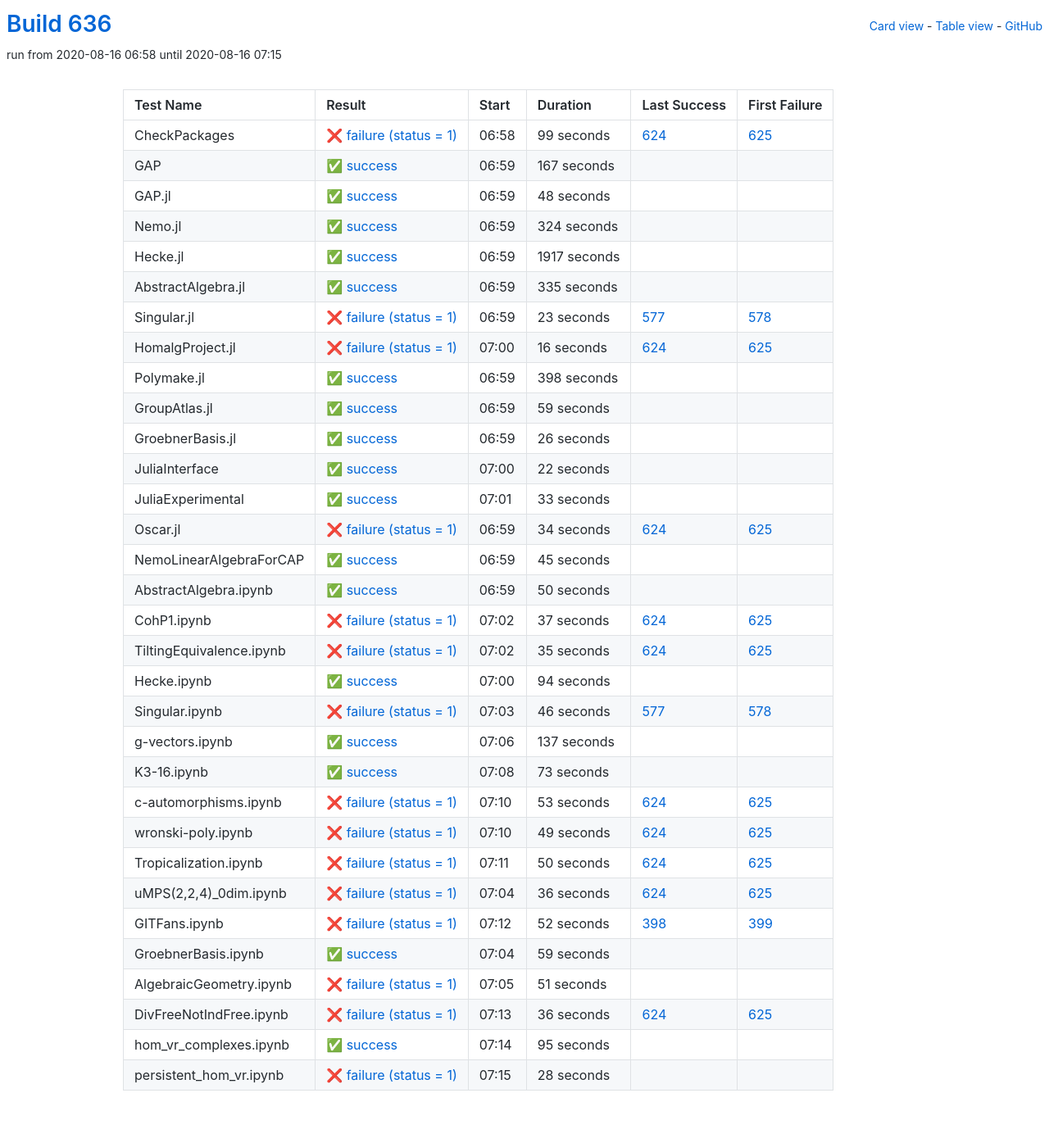
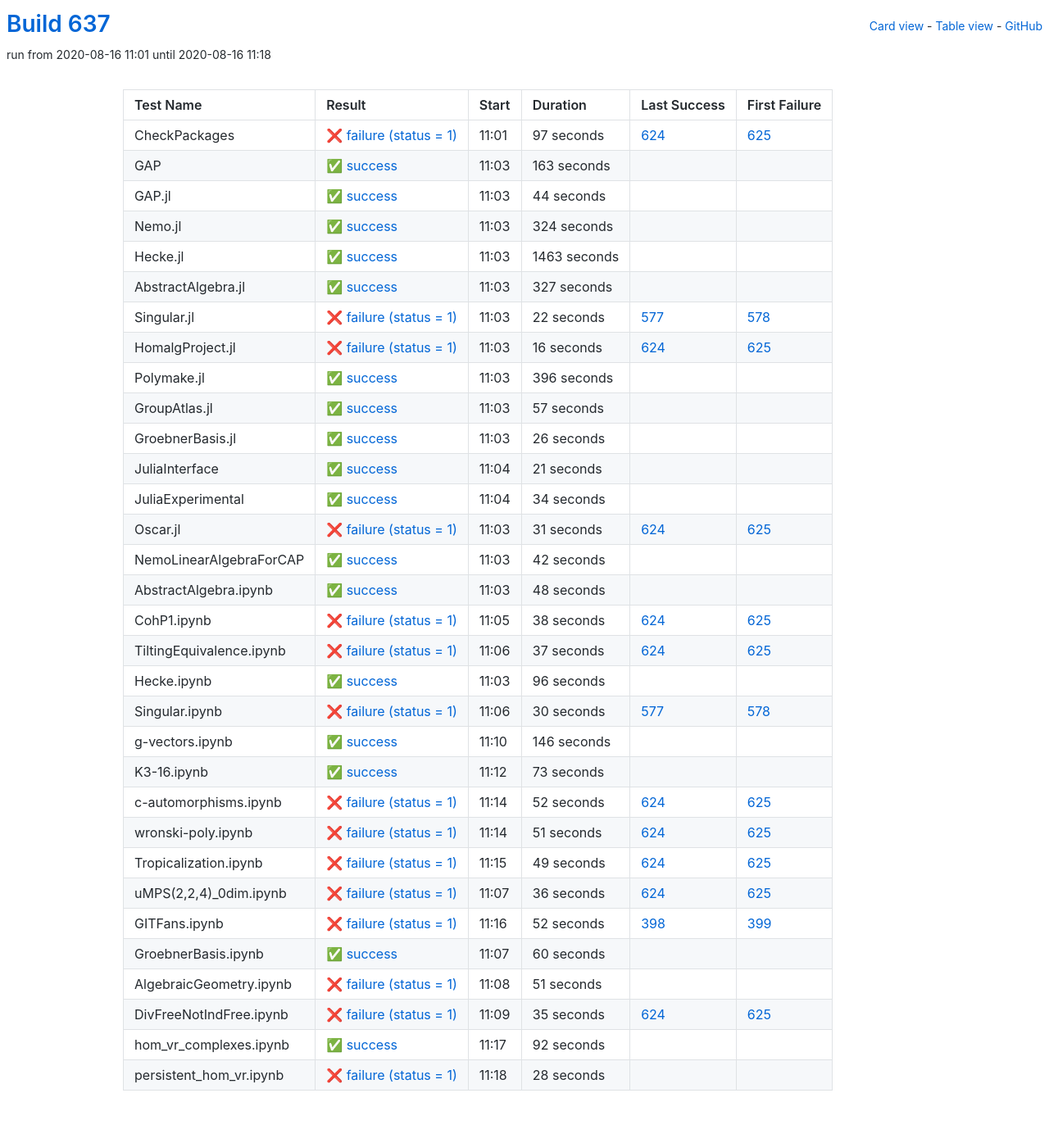
Before and after one commit to oscar-system/oscar-ci-status-stable, a Jekyll site: the page built from table.html, in a window 1280 px wide. Shown: the whole page at 82% size. Built offline with Jekyll 4.4.1, drawn with Linux system fonts in a browser that asks for light colours.

Commit message:
Build #637

```diff
--- a/_data/ci.yml
+++ b/_data/ci.yml
@@ -1,6 +1,6 @@
 ---
-build: 636
-build_url: https://oscarci.mathematik.uni-kl.de/job/oscar-stable/636/
+build: 637
+build_url: https://oscarci.mathematik.uni-kl.de/job/oscar-stable/637/
 job: oscar-stable
 organization: oscar-system
 repo: oscar-ci-status-stable
@@ -8,44 +8,44 @@ repourl: https://github.com/oscar-system/oscar-ci-status-stable
 tests:
 - name: CheckPackages
   id: checkpackages
-  log: https://oscarci.mathematik.uni-kl.de/job/oscar-stable/636/artifact/logs/build-636/CheckPackages.log
-  start: 2020-08-16 06:58
+  log: https://oscarci.mathematik.uni-kl.de/job/oscar-stable/637/artifact/logs/build-637/CheckPackages.log
+  start: 2020-08-16 11:01
   success: false
   exitcode: 1
   status: failure
-  duration: 99
+  duration: 97
   last_success: 624
   last_success_url: https://oscarci.mathematik.uni-kl.de/job/oscar-stable/624/
   first_failure: 625
   first_failure_url: https://oscarci.mathematik.uni-kl.de/job/oscar-stable/625/
 - name: GAP
   id: gap
-  log: https://oscarci.mathematik.uni-kl.de/job/oscar-stable/636/artifact/logs/build-636/GAP.log
-  start: 2020-08-16 06:59
+  log: https://oscarci.mathematik.uni-kl.de/job/oscar-stable/637/artifact/logs/build-637/GAP.log
+  start: 2020-08-16 11:03
   success: true
   exitcode: 0
   status: success
-  duration: 167
+  duration: 163
   last_success: false
   last_success_url:
   first_failure: false
   first_failure_url:
 - name: GAP.jl
   id: gap-jl
-  log: https://oscarci.mathematik.uni-kl.de/job/oscar-stable/636/artifact/logs/build-636/GAP.jl.log
-  start: 2020-08-16 06:59
+  log: https://oscarci.mathematik.uni-kl.de/job/oscar-stable/637/artifact/logs/build-637/GAP.jl.log
+  start: 2020-08-16 11:03
   success: true
   exitcode: 0
   status: success
-  duration: 48
+  duration: 44
   last_success: false
   last_success_url:
   first_failure: false
   first_failure_url:
 - name: Nemo.jl
   id: nemo-jl
-  log: https://oscarci.mathematik.uni-kl.de/job/oscar-stable/636/artifact/logs/build-636/Nemo.jl.log
-  start: 2020-08-16 06:59
+  log: https://oscarci.mathematik.uni-kl.de/job/oscar-stable/637/artifact/logs/build-637/Nemo.jl.log
+  start: 2020-08-16 11:03
   success: true
   exitcode: 0
   status: success
@@ -56,44 +56,44 @@ tests:
   first_failure_url:
 - name: Hecke.jl
   id: hecke-jl
-  log: https://oscarci.mathematik.uni-kl.de/job/oscar-stable/636/artifact/logs/build-636/Hecke.jl.log
-  start: 2020-08-16 06:59
+  log: https://oscarci.mathematik.uni-kl.de/job/oscar-stable/637/artifact/logs/build-637/Hecke.jl.log
+  start: 2020-08-16 11:03
   success: true
   exitcode: 0
   status: success
-  duration: 1917
+  duration: 1463
   last_success: false
   last_success_url:
   first_failure: false
   first_failure_url:
 - name: AbstractAlgebra.jl
   id: abstractalgebra-jl
-  log: https://oscarci.mathematik.uni-kl.de/job/oscar-stable/636/artifact/logs/build-636/AbstractAlgebra.jl.log
-  start: 2020-08-16 06:59
+  log: https://oscarci.mathematik.uni-kl.de/job/oscar-stable/637/artifact/logs/build-637/AbstractAlgebra.jl.log
+  start: 2020-08-16 11:03
   success: true
   exitcode: 0
   status: success
-  duration: 335
+  duration: 327
   last_success: false
   last_success_url:
   first_failure: false
   first_failure_url:
 - name: Singular.jl
   id: singular-jl
-  log: https://oscarci.mathematik.uni-kl.de/job/oscar-stable/636/artifact/logs/build-636/Singular.jl.log
-  start: 2020-08-16 06:59
+  log: https://oscarci.mathematik.uni-kl.de/job/oscar-stable/637/artifact/logs/build-637/Singular.jl.log
+  start: 2020-08-16 11:03
   success: false
   exitcode: 1
   status: failure
-  duration: 23
+  duration: 22
   last_success: 577
   last_success_url: https://oscarci.mathematik.uni-kl.de/job/oscar-stable/577/
   first_failure: 578
   first_failure_url: https://oscarci.mathematik.uni-kl.de/job/oscar-stable/578/
 - name: HomalgProject.jl
   id: homalgproject-jl
-  log: https://oscarci.mathematik.uni-kl.de/job/oscar-stable/636/artifact/logs/build-636/HomalgProject.jl.log
-  start: 2020-08-16 07:00
+  log: https://oscarci.mathematik.uni-kl.de/job/oscar-stable/637/artifact/logs/build-637/HomalgProject.jl.log
+  start: 2020-08-16 11:03
   success: false
   exitcode: 1
   status: failure
@@ -104,32 +104,32 @@ tests:
   first_failure_url: https://oscarci.mathematik.uni-kl.de/job/oscar-stable/625/
 - name: Polymake.jl
   id: polymake-jl
-  log: https://oscarci.mathematik.uni-kl.de/job/oscar-stable/636/artifact/logs/build-636/Polymake.jl.log
-  start: 2020-08-16 06:59
+  log: https://oscarci.mathematik.uni-kl.de/job/oscar-stable/637/artifact/logs/build-637/Polymake.jl.log
+  start: 2020-08-16 11:03
   success: true
   exitcode: 0
   status: success
-  duration: 398
+  duration: 396
   last_success: false
   last_success_url:
   first_failure: false
   first_failure_url:
 - name: GroupAtlas.jl
   id: groupatlas-jl
-  log: https://oscarci.mathematik.uni-kl.de/job/oscar-stable/636/artifact/logs/build-636/GroupAtlas.jl.log
-  start: 2020-08-16 06:59
+  log: https://oscarci.mathematik.uni-kl.de/job/oscar-stable/637/artifact/logs/build-637/GroupAtlas.jl.log
+  start: 2020-08-16 11:03
   success: true
   exitcode: 0
   status: success
-  duration: 59
+  duration: 57
   last_success: false
   last_success_url:
   first_failure: false
   first_failure_url:
 - name: GroebnerBasis.jl
   id: groebnerbasis-jl
-  log: https://oscarci.mathematik.uni-kl.de/job/oscar-stable/636/artifact/logs/build-636/GroebnerBasis.jl.log
-  start: 2020-08-16 06:59
+  log: https://oscarci.mathematik.uni-kl.de/job/oscar-stable/637/artifact/logs/build-637/GroebnerBasis.jl.log
+  start: 2020-08-16 11:03
   success: true
   exitcode: 0
   status: success
@@ -140,68 +140,80 @@ tests:
   first_failure_url:
 - name: JuliaInterface
   id: juliainterface
-  log: https://oscarci.mathematik.uni-kl.de/job/oscar-stable/636/artifact/logs/build-636/JuliaInterface.log
-  start: 2020-08-16 07:00
+  log: https://oscarci.mathematik.uni-kl.de/job/oscar-stable/637/artifact/logs/build-637/JuliaInterface.log
+  start: 2020-08-16 11:04
   success: true
   exitcode: 0
   status: success
-  duration: 22
+  duration: 21
   last_success: false
   last_success_url:
   first_failure: false
   first_failure_url:
 - name: JuliaExperimental
   id: juliaexperimental
-  log: https://oscarci.mathematik.uni-kl.de/job/oscar-stable/636/artifact/logs/build-636/JuliaExperimental.log
-  start: 2020-08-16 07:01
+  log: https://oscarci.mathematik.uni-kl.de/job/oscar-stable/637/artifact/logs/build-637/JuliaExperimental.log
+  start: 2020-08-16 11:04
   success: true
   exitcode: 0
   status: success
-  duration: 33
+  duration: 34
   last_success: false
   last_success_url:
   first_failure: false
   first_failure_url:
 - name: Oscar.jl
   id: oscar-jl
-  log: https://oscarci.mathematik.uni-kl.de/job/oscar-stable/636/artifact/logs/build-636/Oscar.jl.log
-  start: 2020-08-16 06:59
+  log: https://oscarci.mathematik.uni-kl.de/job/oscar-stable/637/artifact/logs/build-637/Oscar.jl.log
+  start: 2020-08-16 11:03
   success: false
   exitcode: 1
   status: failure
-  duration: 34
+  duration: 31
   last_success: 624
   last_success_url: https://oscarci.mathematik.uni-kl.de/job/oscar-stable/624/
   first_failure: 625
   first_failure_url: https://oscarci.mathematik.uni-kl.de/job/oscar-stable/625/
 - name: NemoLinearAlgebraForCAP
   id: nemolinearalgebraforcap
-  log: https://oscarci.mathematik.uni-kl.de/job/oscar-stable/636/artifact/logs/build-636/NemoLinearAlgebraForCAP.log
-  start: 2020-08-16 06:59
+  log: https://oscarci.mathematik.uni-kl.de/job/oscar-stable/637/artifact/logs/build-637/NemoLinearAlgebraForCAP.log
+  start: 2020-08-16 11:03
   success: true
   exitcode: 0
   status: success
-  duration: 45
+  duration: 42
   last_success: false
   last_success_url:
   first_failure: false
   first_failure_url:
 - name: AbstractAlgebra.ipynb
   id: abstractalgebra-ipynb
-  log: https://oscarci.mathematik.uni-kl.de/job/oscar-stable/636/artifact/logs/build-636/AbstractAlgebra.ipynb.log
-  start: 2020-08-16 06:59
+  log: https://oscarci.mathematik.uni-kl.de/job/oscar-stable/637/artifact/logs/build-637/AbstractAlgebra.ipynb.log
+  start: 2020-08-16 11:03
   success: true
   exitcode: 0
   status: success
-  duration: 50
+  duration: 48
   last_success: false
   last_success_url:
   first_failure: false
   first_failure_url:
 - name: CohP1.ipynb
   id: cohp1-ipynb
-  log: https://oscarci.mathematik.uni-kl.de/job/oscar-stable/636/artifact/logs/build-636/CohP1.ipynb.log
-  start: 2020-08-16 07:02
+  log: https://oscarci.mathematik.uni-kl.de/job/oscar-stable/637/artifact/logs/build-637/CohP1.ipynb.log
+  start: 2020-08-16 11:05
+  success: false
+  exitcode: 1
+  status: failure
+  duration: 38
+  last_success: 624
+  last_success_url: https://oscarci.mathematik.uni-kl.de/job/oscar-stable/624/
+  first_failure: 625
+  first_failure_url: https://oscarci.mathematik.uni-kl.de/job/oscar-stable/625/
+- name: TiltingEquivalence.ipynb
+  id: tiltingequivalence-ipynb
+  log: https://oscarci.mathematik.uni-kl.de/job/oscar-stable/637/artifact/logs/build-637/TiltingEquivalence.ipynb.log
+  start: 2020-08-16 11:06
   success: false
   exitcode: 1
   status: failure
@@ -210,58 +222,46 @@ tests:
   last_success_url: https://oscarci.mathematik.uni-kl.de/job/oscar-stable/624/
   first_failure: 625
   first_failure_url: https://oscarci.mathematik.uni-kl.de/job/oscar-stable/625/
-- name: TiltingEquivalence.ipynb
-  id: tiltingequivalence-ipynb
-  log: https://oscarci.mathematik.uni-kl.de/job/oscar-stable/636/artifact/logs/build-636/TiltingEquivalence.ipynb.log
-  start: 2020-08-16 07:02
-  success: false
-  exitcode: 1
-  status: failure
-  duration: 35
-  last_success: 624
-  last_success_url: https://oscarci.mathematik.uni-kl.de/job/oscar-stable/624/
-  first_failure: 625
-  first_failure_url: https://oscarci.mathematik.uni-kl.de/job/oscar-stable/625/
 - name: Hecke.ipynb
   id: hecke-ipynb
-  log: https://oscarci.mathematik.uni-kl.de/job/oscar-stable/636/artifact/logs/build-636/Hecke.ipynb.log
-  start: 2020-08-16 07:00
+  log: https://oscarci.mathematik.uni-kl.de/job/oscar-stable/637/artifact/logs/build-637/Hecke.ipynb.log
+  start: 2020-08-16 11:03
   success: true
   exitcode: 0
   status: success
-  duration: 94
+  duration: 96
   last_success: false
   last_success_url:
   first_failure: false
   first_failure_url:
 - name: Singular.ipynb
   id: singular-ipynb
-  log: https://oscarci.mathematik.uni-kl.de/job/oscar-stable/636/artifact/logs/build-636/Singular.ipynb.log
-  start: 2020-08-16 07:03
+  log: https://oscarci.mathematik.uni-kl.de/job/oscar-stable/637/artifact/logs/build-637/Singular.ipynb.log
+  start: 2020-08-16 11:06
   success: false
   exitcode: 1
   status: failure
-  duration: 46
+  duration: 30
   last_success: 577
   last_success_url: https://oscarci.mathematik.uni-kl.de/job/oscar-stable/577/
   first_failure: 578
   first_failure_url: https://oscarci.mathematik.uni-kl.de/job/oscar-stable/578/
 - name: g-vectors.ipynb
   id: g-vectors-ipynb
-  log: https://oscarci.mathematik.uni-kl.de/job/oscar-stable/636/artifact/logs/build-636/g-vectors.ipynb.log
-  start: 2020-08-16 07:06
+  log: https://oscarci.mathematik.uni-kl.de/job/oscar-stable/637/artifact/logs/build-637/g-vectors.ipynb.log
+  start: 2020-08-16 11:10
   success: true
   exitcode: 0
   status: success
-  duration: 137
+  duration: 146
   last_success: false
   last_success_url:
   first_failure: false
   first_failure_url:
 - name: K3-16.ipynb
   id: k3-16-ipynb
-  log: https://oscarci.mathematik.uni-kl.de/job/oscar-stable/636/artifact/logs/build-636/K3-16.ipynb.log
-  start: 2020-08-16 07:08
+  log: https://oscarci.mathematik.uni-kl.de/job/oscar-stable/637/artifact/logs/build-637/K3-16.ipynb.log
+  start: 2020-08-16 11:12
   success: true
   exitcode: 0
   status: success
@@ -272,20 +272,32 @@ tests:
   first_failure_url:
 - name: c-automorphisms.ipynb
   id: c-automorphisms-ipynb
-  log: https://oscarci.mathematik.uni-kl.de/job/oscar-stable/636/artifact/logs/build-636/c-automorphisms.ipynb.log
-  start: 2020-08-16 07:10
+  log: https://oscarci.mathematik.uni-kl.de/job/oscar-stable/637/artifact/logs/build-637/c-automorphisms.ipynb.log
+  start: 2020-08-16 11:14
   success: false
   exitcode: 1
   status: failure
-  duration: 53
+  duration: 52
   last_success: 624
   last_success_url: https://oscarci.mathematik.uni-kl.de/job/oscar-stable/624/
   first_failure: 625
   first_failure_url: https://oscarci.mathematik.uni-kl.de/job/oscar-stable/625/
 - name: wronski-poly.ipynb
   id: wronski-poly-ipynb
-  log: https://oscarci.mathematik.uni-kl.de/job/oscar-stable/636/artifact/logs/build-636/wronski-poly.ipynb.log
-  start: 2020-08-16 07:10
+  log: https://oscarci.mathematik.uni-kl.de/job/oscar-stable/637/artifact/logs/build-637/wronski-poly.ipynb.log
+  start: 2020-08-16 11:14
+  success: false
+  exitcode: 1
+  status: failure
+  duration: 51
+  last_success: 624
+  last_success_url: https://oscarci.mathematik.uni-kl.de/job/oscar-stable/624/
+  first_failure: 625
+  first_failure_url: https://oscarci.mathematik.uni-kl.de/job/oscar-stable/625/
+- name: Tropicalization.ipynb
+  id: tropicalization-ipynb
+  log: https://oscarci.mathematik.uni-kl.de/job/oscar-stable/637/artifact/logs/build-637/Tropicalization.ipynb.log
+  start: 2020-08-16 11:15
   success: false
   exitcode: 1
   status: failure
@@ -294,22 +306,10 @@ tests:
   last_success_url: https://oscarci.mathematik.uni-kl.de/job/oscar-stable/624/
   first_failure: 625
   first_failure_url: https://oscarci.mathematik.uni-kl.de/job/oscar-stable/625/
-- name: Tropicalization.ipynb
-  id: tropicalization-ipynb
-  log: https://oscarci.mathematik.uni-kl.de/job/oscar-stable/636/artifact/logs/build-636/Tropicalization.ipynb.log
-  start: 2020-08-16 07:11
-  success: false
-  exitcode: 1
-  status: failure
-  duration: 50
-  last_success: 624
-  last_success_url: https://oscarci.mathematik.uni-kl.de/job/oscar-stable/624/
-  first_failure: 625
-  first_failure_url: https://oscarci.mathematik.uni-kl.de/job/oscar-stable/625/
 - name: uMPS(2,2,4)_0dim.ipynb
   id: umps-2-2-4-0dim-ipynb
-  log: https://oscarci.mathematik.uni-kl.de/job/oscar-stable/636/artifact/logs/build-636/uMPS-2-2-4-_0dim.ipynb.log
-  start: 2020-08-16 07:04
+  log: https://oscarci.mathematik.uni-kl.de/job/oscar-stable/637/artifact/logs/build-637/uMPS-2-2-4-_0dim.ipynb.log
+  start: 2020-08-16 11:07
   success: false
   exitcode: 1
   status: failure
@@ -320,8 +320,8 @@ tests:
   first_failure_url: https://oscarci.mathematik.uni-kl.de/job/oscar-stable/625/
 - name: GITFans.ipynb
   id: gitfans-ipynb
-  log: https://oscarci.mathematik.uni-kl.de/job/oscar-stable/636/artifact/logs/build-636/GITFans.ipynb.log
-  start: 2020-08-16 07:12
+  log: https://oscarci.mathematik.uni-kl.de/job/oscar-stable/637/artifact/logs/build-637/GITFans.ipynb.log
+  start: 2020-08-16 11:16
   success: false
   exitcode: 1
   status: failure
@@ -332,20 +332,20 @@ tests:
   first_failure_url: https://oscarci.mathematik.uni-kl.de/job/oscar-stable/399/
 - name: GroebnerBasis.ipynb
   id: groebnerbasis-ipynb
-  log: https://oscarci.mathematik.uni-kl.de/job/oscar-stable/636/artifact/logs/build-636/GroebnerBasis.ipynb.log
-  start: 2020-08-16 07:04
+  log: https://oscarci.mathematik.uni-kl.de/job/oscar-stable/637/artifact/logs/build-637/GroebnerBasis.ipynb.log
+  start: 2020-08-16 11:07
   success: true
   exitcode: 0
   status: success
-  duration: 59
+  duration: 60
   last_success: false
   last_success_url:
   first_failure: false
   first_failure_url:
 - name: AlgebraicGeometry.ipynb
   id: algebraicgeometry-ipynb
-  log: https://oscarci.mathematik.uni-kl.de/job/oscar-stable/636/artifact/logs/build-636/AlgebraicGeometry.ipynb.log
-  start: 2020-08-16 07:05
+  log: https://oscarci.mathematik.uni-kl.de/job/oscar-stable/637/artifact/logs/build-637/AlgebraicGeometry.ipynb.log
+  start: 2020-08-16 11:08
   success: false
   exitcode: 1
   status: failure
@@ -356,32 +356,32 @@ tests:
   first_failure_url:
 - name: DivFreeNotIndFree.ipynb
   id: divfreenotindfree-ipynb
-  log: https://oscarci.mathematik.uni-kl.de/job/oscar-stable/636/artifact/logs/build-636/DivFreeNotIndFree.ipynb.log
-  start: 2020-08-16 07:13
+  log: https://oscarci.mathematik.uni-kl.de/job/oscar-stable/637/artifact/logs/build-637/DivFreeNotIndFree.ipynb.log
+  start: 2020-08-16 11:09
   success: false
   exitcode: 1
   status: failure
-  duration: 36
+  duration: 35
   last_success: 624
   last_success_url: https://oscarci.mathematik.uni-kl.de/job/oscar-stable/624/
   first_failure: 625
   first_failure_url: https://oscarci.mathematik.uni-kl.de/job/oscar-stable/625/
 - name: hom_vr_complexes.ipynb
   id: hom-vr-complexes-ipynb
-  log: https://oscarci.mathematik.uni-kl.de/job/oscar-stable/636/artifact/logs/build-636/hom_vr_complexes.ipynb.log
-  start: 2020-08-16 07:14
+  log: https://oscarci.mathematik.uni-kl.de/job/oscar-stable/637/artifact/logs/build-637/hom_vr_complexes.ipynb.log
+  start: 2020-08-16 11:17
   success: true
   exitcode: 0
   status: success
-  duration: 95
+  duration: 92
   last_success: false
   last_success_url:
   first_failure: false
   first_failure_url:
 - name: persistent_hom_vr.ipynb
   id: persistent-hom-vr-ipynb
-  log: https://oscarci.mathematik.uni-kl.de/job/oscar-stable/636/artifact/logs/build-636/persistent_hom_vr.ipynb.log
-  start: 2020-08-16 07:15
+  log: https://oscarci.mathematik.uni-kl.de/job/oscar-stable/637/artifact/logs/build-637/persistent_hom_vr.ipynb.log
+  start: 2020-08-16 11:18
   success: false
   exitcode: 1
   status: failure
```
Also changed, not shown: README.md.
